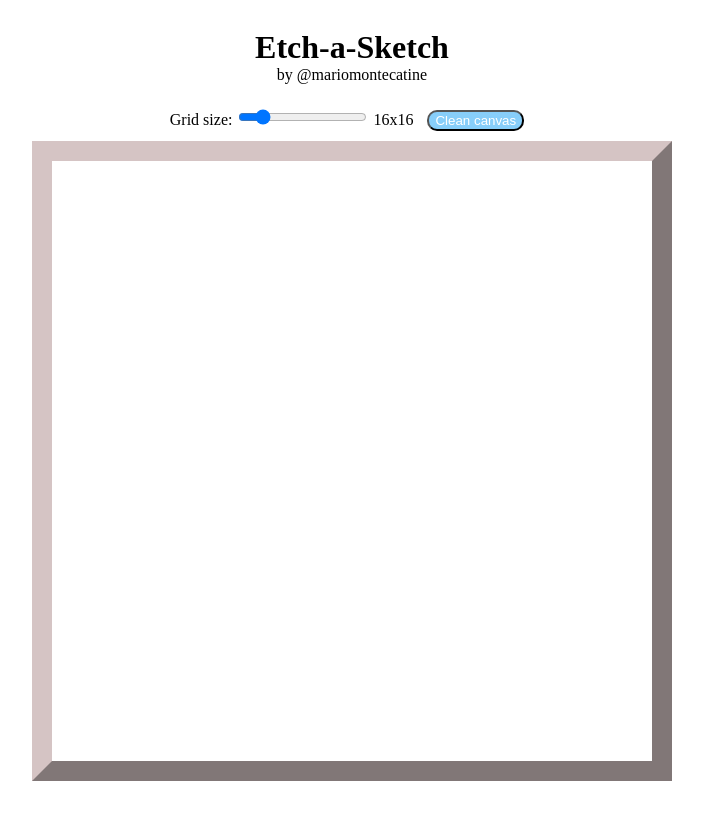
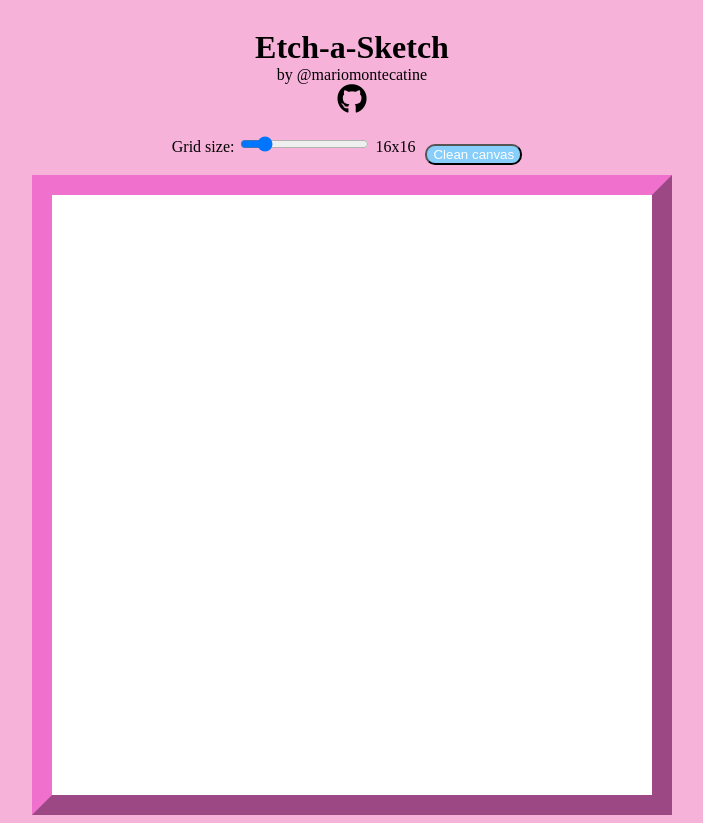
Before and after one commit to mariomontecatine/Etch-a-Sketch, a plain HTML site: page index.html in a window 1280 px wide. Shown: the whole page, without its empty margins (288-991 px from the left). Before the commit the page ends 800 px from the top, so only its background shows below. Drawn offline with Linux system fonts and the light colour scheme.

Commit message:
Github icon added

```diff
--- a/index.html
+++ b/index.html
@@ -5,6 +5,8 @@
     <meta charset="UTF-8">
     <meta name="viewport" content="width=device-width, initial-scale=1.0">
     <link rel="stylesheet" href="style.css">
+    <link rel="stylesheet" href="https://use.fontawesome.com/releases/v5.6.1/css/all.css">
+
     <title>Etch-a-Sketch</title>
 </head>
 
@@ -13,11 +15,17 @@
     <header id="header">
         <h1>Etch-a-Sketch</h1>
         <p>by @mariomontecatine</p>
+        <a href="https://github.com/mariomontecatine" target="_blank"><i class="fab fa-github" style='font-size:30px'></i></a>
     </header>
     <div id="controls">
-        <label for="gridSize">Grid size:</label>
-        <input type="range" id="gridSize" name="gridSize" min="2" max="100" value="16">
-        <span id="gridValue">16</span>x<span id="gridValue2">16</span>
+        <div class="gridSizeContainer">
+            <label for="gridSize">Grid size:</label>
+            <input type="range" id="gridSize" name="gridSize" min="2" max="100" value="16">
+            <span id="gridValue">16</span>x<span id="gridValue2">16</span>
+        </div>
+        <div class="colorContainer">
+
+        </div>
     </div>
     <div id="container"></div>
 </body>
--- a/style.css
+++ b/style.css
@@ -1,3 +1,7 @@
+* {
+    background-color: rgb(247, 178, 218);
+}
+
 body {
     display: flex;
     flex-direction: column;
@@ -10,7 +14,7 @@ body {
     width: 640px;
     max-width: 640px;
     height: 640px;
-    border: 20px outset rgb(213, 196, 196);
+    border: 20px outset rgb(239, 112, 205);
     box-sizing: border-box;
 }
 
@@ -19,6 +23,7 @@ body {
     flex-grow: 1;
     display: flex;
     flex-direction: column;
+    background-color: white;
 }
 
 /* This are the boxes */
@@ -40,6 +45,12 @@ h1 {
 
 p {
     margin-top: 0;
+    margin-bottom: 0;
+}
+
+a:link, i {
+  color: black;
+  margin-bottom: 10px;
 }
 
 header {
@@ -47,4 +58,9 @@ header {
     flex-direction: column;
     justify-content: center;
     align-items: center;
+    font-family: Papyrus;
 }
+
+#controls {
+    display: flex;
+}
```
